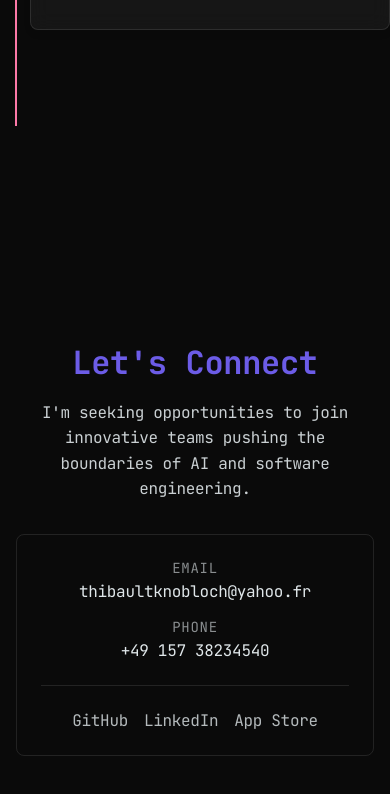
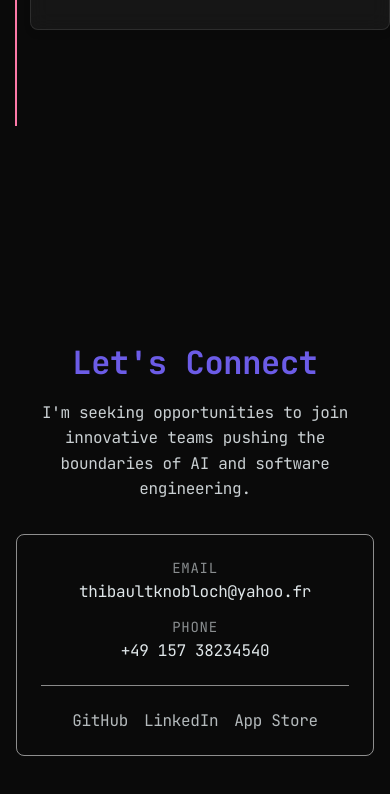
Before and after one commit to Thibault-Knobloch/Thibault-Knobloch.github.io, a plain HTML site: page index.html in a window 390 px wide. Shown: the part 2174-2968 px from the top of the page. Drawn offline with Linux system fonts and the light colour scheme.

Commit message:
improve mmobile welcome layout

```diff
--- a/styles/contact.css
+++ b/styles/contact.css
@@ -25,7 +25,7 @@
 }
 
 .contact-card {
-    border: 1px solid rgba(255, 255, 255, 0.1);
+    border: 1px solid #ffffff89;
     border-radius: 8px;
     padding: 1.5rem;
 }
@@ -65,7 +65,7 @@
 
 .contact-divider {
     height: 1px;
-    background: rgba(255, 255, 255, 0.1);
+    background: rgba(255, 255, 255, 0.523);
     margin: 1.5rem 0;
 }
 
--- a/styles/welcome.css
+++ b/styles/welcome.css
@@ -95,6 +95,10 @@
         font-size: 1.1rem;
         max-width: 100%;
     }
+
+    .scroll-indicator {
+        bottom: 62px;
+    }
 }
 
 @media (max-width: 480px) {
```
